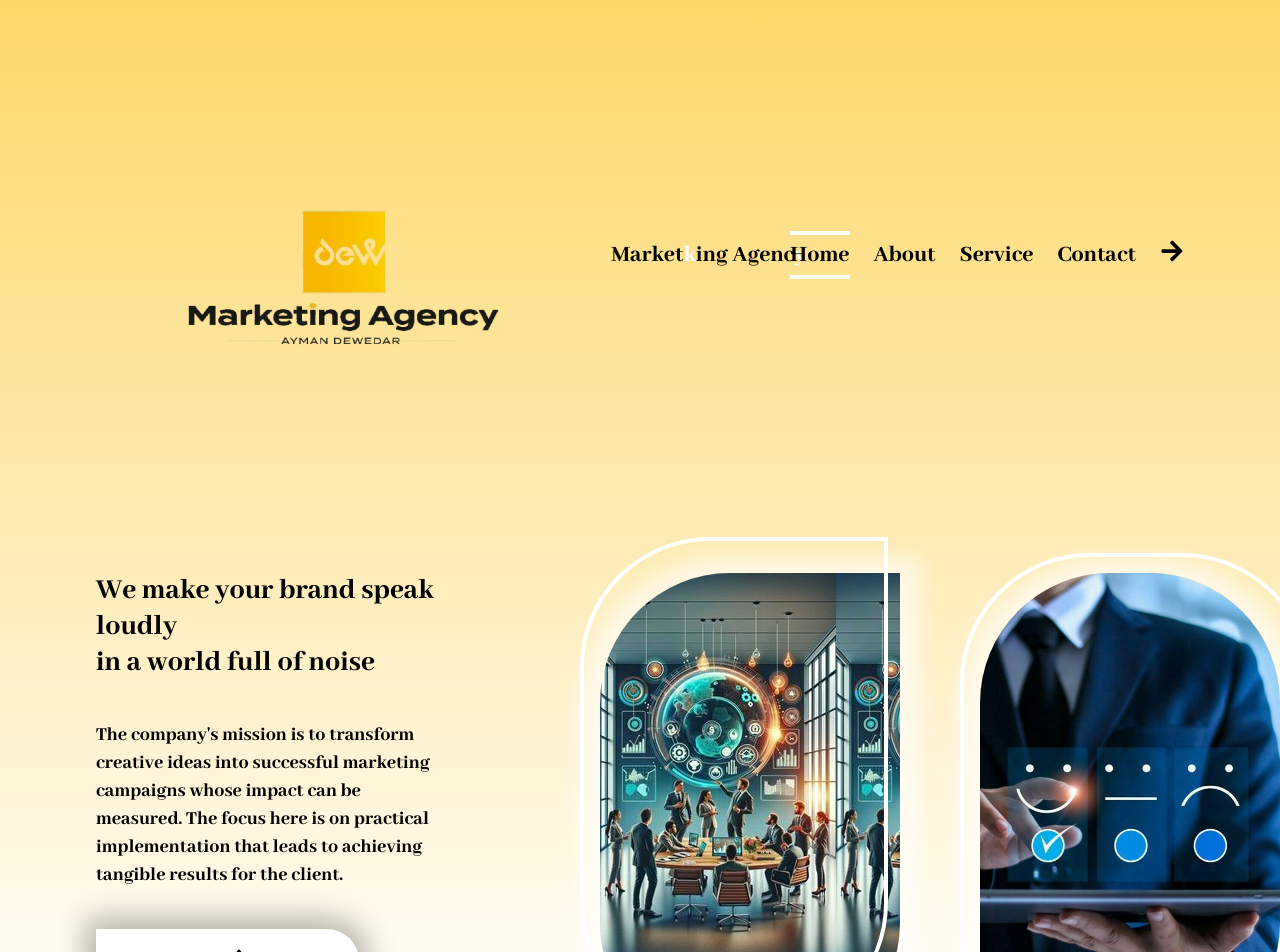
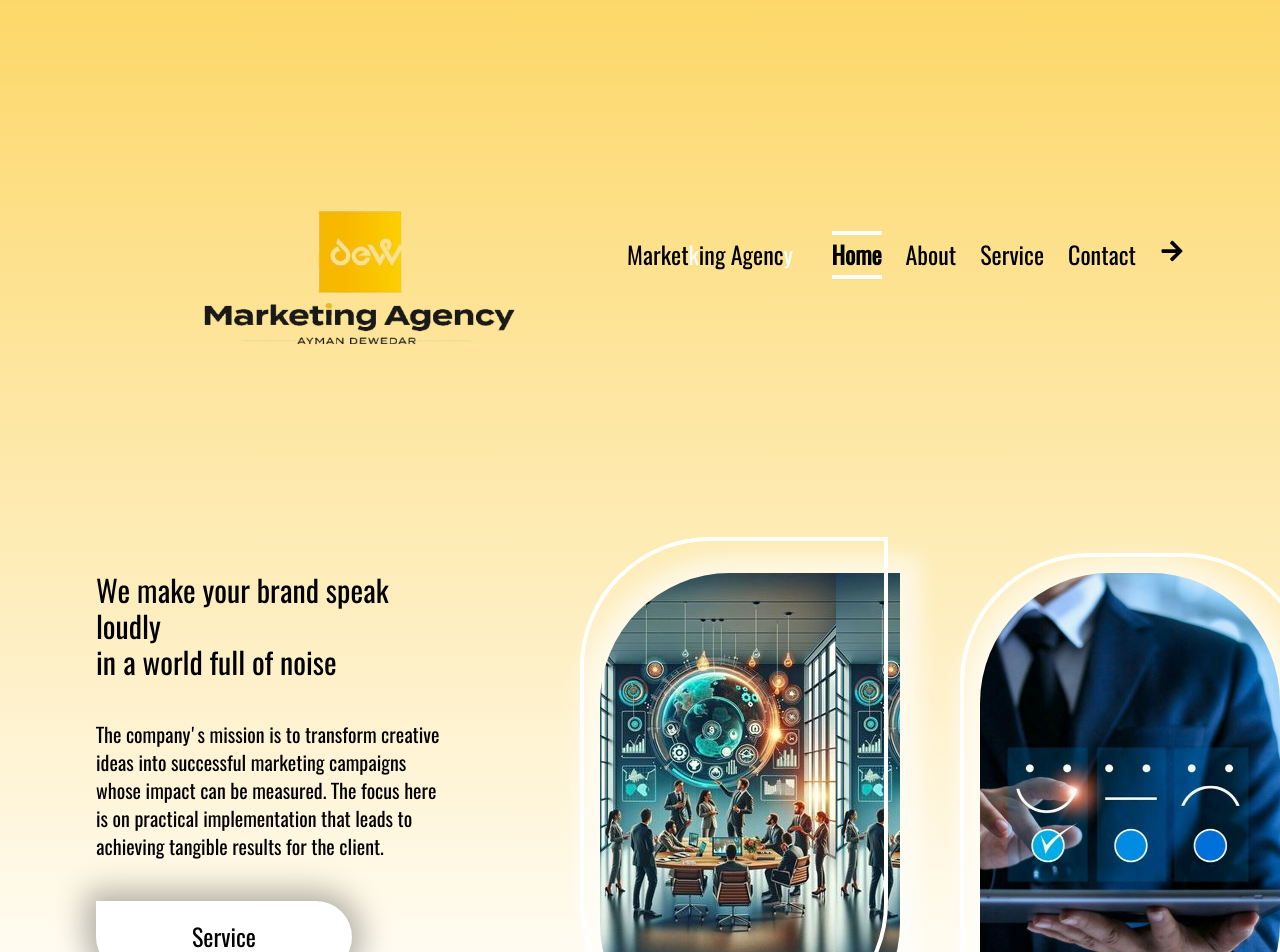
Before and after one commit to roshdyjr/agency, a Next.js app: page / in a window 1280 px wide. Shown: the top 952 px of the page. Built offline with nearby package versions, Linux system fonts and the light colour scheme.

Commit message:
adjusted font

```diff
--- a/app/components/header/Header.tsx
+++ b/app/components/header/Header.tsx
@@ -58,13 +58,13 @@ const Header = () => {
           variants={containerVariant} // Using container variant for stagger
         >
           <motion.h2
-            className="font-abhaya text-3xl text-center lg:text-left"
+            className="font-oswald text-3xl text-center lg:text-left"
             variants={textVariant} // Individual text variant
           >
             We make your brand speak loudly <br /> in a world full of noise
           </motion.h2>
           <motion.p
-            className="font-abhaya text-lg lg:text-xl text-center lg:text-left"
+            className="font-oswald text-lg lg:text-xl text-center lg:text-left"
             variants={textVariant}
           >
             The company's mission is to transform creative ideas into successful
@@ -78,7 +78,7 @@ const Header = () => {
             whileInView="visible"
             variants={buttonVariant}
           >
-            <button className="font-kumar bg-white shadow-btnShadow rounded-btnBorder py-3 px-12 lg:py-5 lg:px-24 cursor-pointer">
+            <button className="font-oswald text-2xl bg-white shadow-btnShadow rounded-btnBorder py-3 px-12 lg:py-5 lg:px-24 cursor-pointer">
               Service
             </button>
           </motion.div>
--- a/app/components/navbar/Navbar.tsx
+++ b/app/components/navbar/Navbar.tsx
@@ -72,7 +72,7 @@ const Navbar = () => {
           variants={logoVariant}
         >
           <Image src="/logo.png" alt="logo" width={100} height={35} className="w-auto h-auto" />
-          <Link className="font-abhaya text-lg md:text-2xl text-black text-nowrap" href="/">
+          <Link className="font-oswald text-lg md:text-2xl text-black text-nowrap" href="/">
             Market<span className="text-white">k</span>ing Agenc
             <span className="text-white">y</span>
           </Link>
@@ -90,7 +90,7 @@ const Navbar = () => {
               <motion.li key={href} variants={navLinkItem}>
                 <Link
                   href={href}
-                  className={`nav-link relative transition font-abhaya text-2xl py-1 ${
+                  className={`nav-link relative transition font-oswald text-2xl py-1 ${
                     pathname === href ? "active-link font-semibold" : ""
                   }`}
                 >
@@ -138,7 +138,7 @@ const Navbar = () => {
         variants={mobileMenuVariant}
       >
         <motion.ul
-          className="flex flex-col items-center py-6 space-y-4 text-xl font-abhaya text-black"
+          className="flex flex-col items-center py-6 space-y-4 text-xl font-oswald text-black"
           initial="hidden"
           animate={isOpen ? "visible" : "hidden"}
           variants={mobileNavLinksVariant}
--- a/app/globals.css
+++ b/app/globals.css
@@ -19,8 +19,8 @@
 }
 
 @font-face {
-  font-family: "Kumar";
-  src: url("/fonts/KumarOne-Regular.ttf") format("truetype");
+  font-family: "Oswald";
+  src: url("/fonts/Oswald-Regular.ttf") format("truetype");
   font-weight: normal;
   font-style: normal;
 }
--- a/tailwind.config.ts
+++ b/tailwind.config.ts
@@ -11,7 +11,8 @@ export default {
       colors: {},
       fontFamily: {
         kumar: ["Kumar", "sans-serif"],
-        abhaya: ['"Abhaya Libre"', "sans-serif"],
+        abhaya: ["Abhaya Libre", "sans-serif"],
+        oswald: ["Oswald", "sans-serif"],
       },
       boxShadow: {
         btnShadow: "0px 0px 30px 10px rgba(0, 0, 0, 0.3)",
```
Also changed, not shown: public/fonts/Oswald-Regular.ttf (added).
